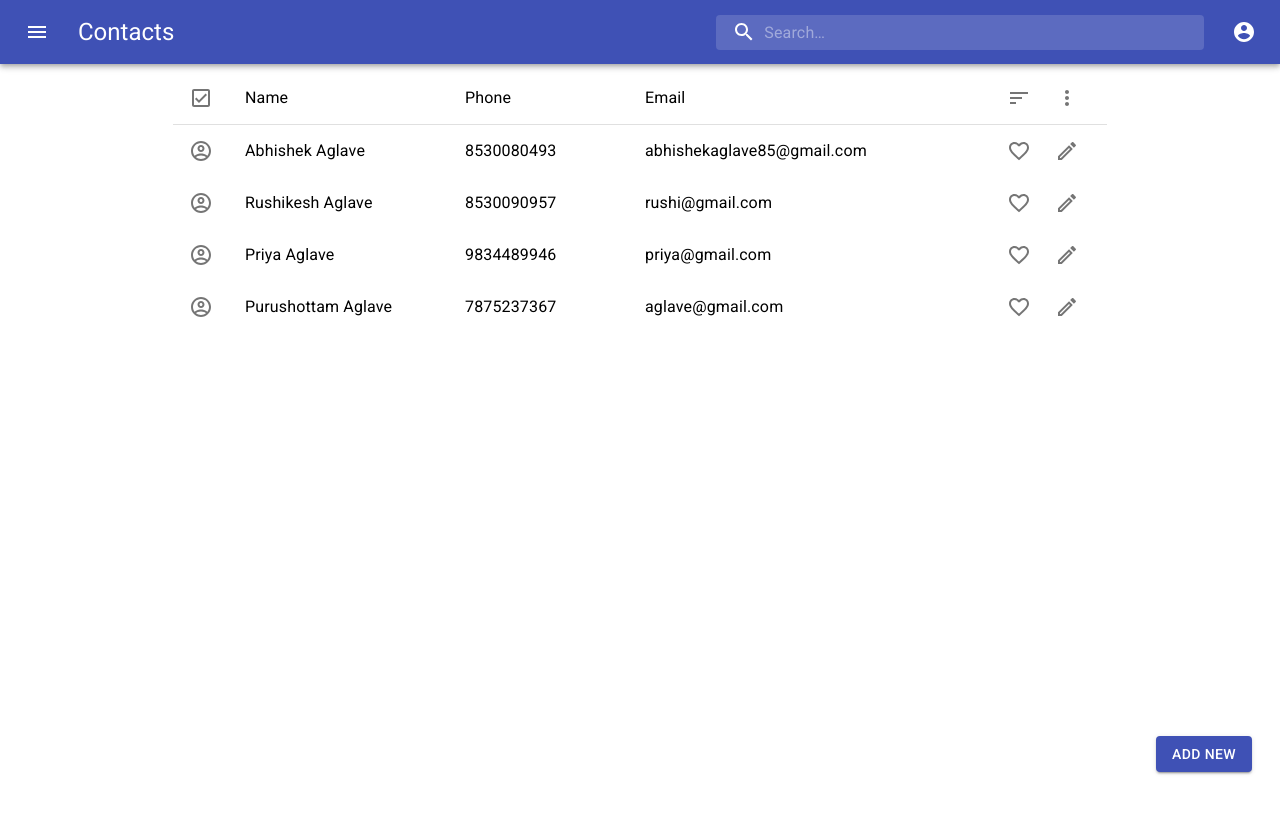
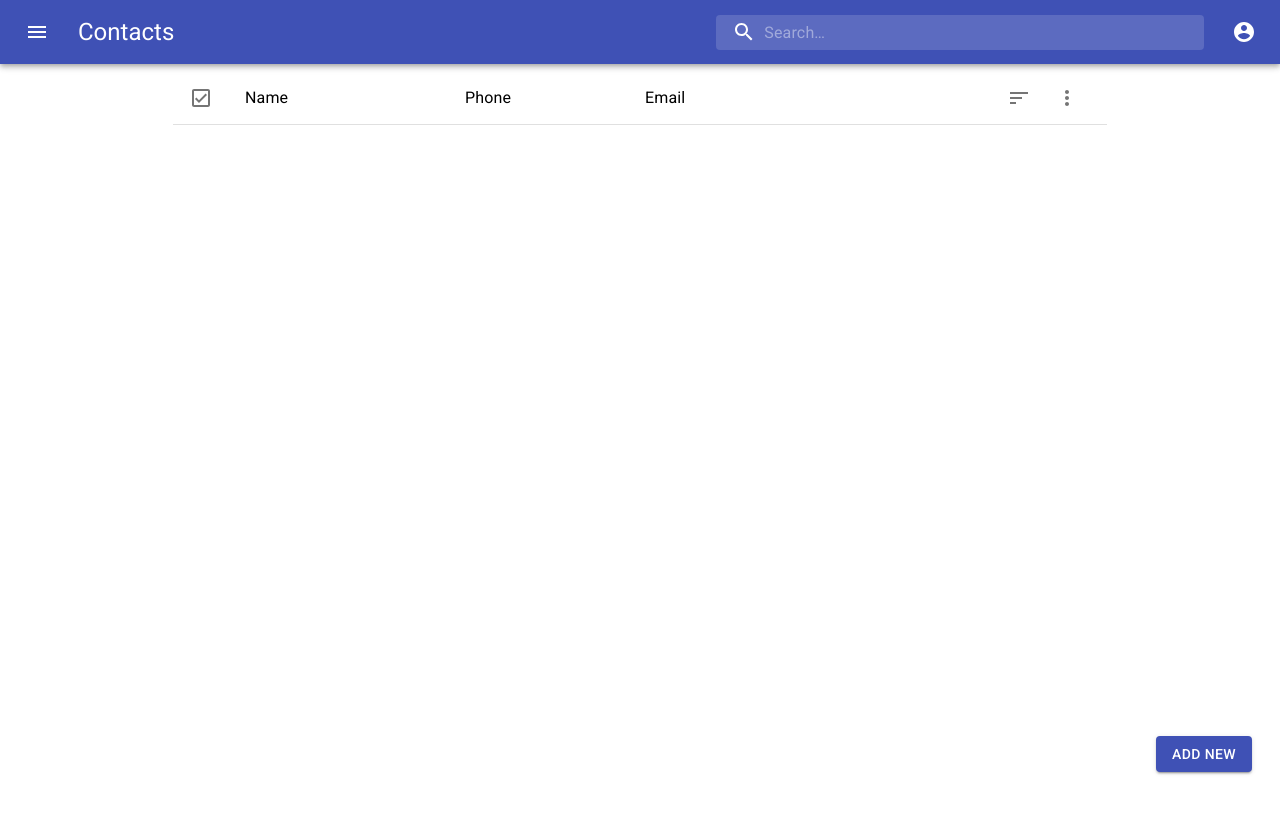
Before and after one commit to AbhishekAglave/react-contacts-app, a React (Create React App) app: page / in a window 1280 px wide. Shown: the top 814 px of the page. Built offline with nearby package versions, Linux system fonts and the light colour scheme.

Commit message:
addContactFeatureAdded

```diff
--- a/src/App.css
+++ b/src/App.css
@@ -53,7 +53,7 @@
 
 /********** add new contact form styling **********/
 
-.save_btn{
+.form-actions{
   position: relative;
   bottom: 10px;
   right: 10px;
--- a/src/App.js
+++ b/src/App.js
@@ -4,31 +4,12 @@ import PrimarySearchAppBar from "./components/PrimarySearchAppBar";
 import AddButton from "./components/AddContact";
 import { BrowserRouter, Routes, Route } from "react-router-dom";
 import NewContactForm from "./components/NewContactForm";
-import React, {useState} from "react";
+import React, { useState } from "react";
 
 function App() {
-  const [contactlist, setContactList] = useState([
-    {
-      name: "Abhishek Aglave",
-      phone: 8530080493,
-      email: "abhishekaglave85@gmail.com",
-    },
-    {
-      name: "Rushikesh Aglave",
-      phone: 8530090957,
-      email: "rushi@gmail.com",
-    },
-    {
-      name: "Priya Aglave",
-      phone: 9834489946,
-      email: "priya@gmail.com",
-    },
-    {
-      name: "Purushottam Aglave",
-      phone: 7875237367,
-      email: "aglave@gmail.com",
-    }
-  ]);
+  const [contactList, setContactList] = useState(
+    JSON.parse(localStorage.getItem("contactList")) || []
+  );
 
   return (
     <BrowserRouter>
@@ -44,7 +25,7 @@ function App() {
               path="/"
               element={
                 <>
-                  <ContactList contactlist={contactlist} />
+                  <ContactList contactList={contactList} />
                   <AddButton />
                 </>
               }
@@ -53,7 +34,7 @@ function App() {
               path="/CreateNewContact"
               element={
                 <NewContactForm
-                  contactlist={contactlist}
+                  contactList={contactList}
                   setContactList={setContactList}
                 />
               }
--- a/src/components/ContactList.js
+++ b/src/components/ContactList.js
@@ -5,16 +5,16 @@ import List from "@material-ui/core/List";
 import Divider from "@material-ui/core/Divider";
 
 function ContactList(props) {
-  const { contactlist } = props;
+  const contactList = props.contactList;
   return (
     <List>
       <ListHeader />
       <Divider />
       <div className="contact-list">
-        {contactlist.map((contact) => {
+        {contactList.map((contact) => {
           return (
             <ContactItem
-              name={contact.name}
+              name={contact.firstName+" "+contact.lastName}
               phone={contact.phone}
               email={contact.email}
             />
--- a/src/components/NewContactForm.js
+++ b/src/components/NewContactForm.js
@@ -1,4 +1,4 @@
-import React from "react";
+import React, { useEffect, useState } from "react";
 import TextField from "@material-ui/core/TextField";
 import { makeStyles } from "@material-ui/core/styles";
 import Typography from "@material-ui/core/Typography";
@@ -6,6 +6,7 @@ import Card from "@material-ui/core/Card";
 import CardActions from "@material-ui/core/CardActions";
 import CardContent from "@material-ui/core/CardContent";
 import Button from "@material-ui/core/Button";
+import { Link } from "react-router-dom";
 
 const useStyles = makeStyles((theme) => ({
   root: {
@@ -16,25 +17,50 @@ const useStyles = makeStyles((theme) => ({
       margin: theme.spacing(2, 1),
       width: 380,
       height: "100%",
-      '@media screen and (max-width: 992px)': {
-          width: "100%",
-          margin: theme.spacing(1, 0)
-      }
+      "@media screen and (max-width: 992px)": {
+        width: "100%",
+        margin: theme.spacing(1, 0),
+      },
     },
   },
 }));
 
 export default function NewContactForm(props) {
+  const contactList = props.contactList;
+  const setContactList = props.setContactList;
 
-  // const {contactList, setContactList} = props;
-  // function addContact(){
-  //   setContactList([...contactList, {}])
-  // }
+  const [firstName, setFirstName] = useState("");
+  const [lastName, setLastName] = useState("");
+  const [phone, setPhone] = useState("");
+  const [email, setEmail] = useState("");
+  const [company, setCompany] = useState();
+  const [title, setTitle] = useState();
+
+  function addContact(event) {
+    event.preventDefault();
+    const newContact = {
+      firstName: firstName,
+      lastName: lastName,
+      phone: phone,
+      email: email,
+    };
+    setFirstName("");
+    setLastName("");
+    setPhone("");
+    setEmail("");
+    setCompany("");
+    setTitle("");
+    setContactList([...contactList, newContact]);
+  }
+
+  useEffect(() => {
+    localStorage.setItem("contactList", JSON.stringify(contactList));
+  }, [contactList]);
 
   const classes = useStyles();
   return (
     <Card className={classes.root}>
-      <form validate autoComplete="off">
+      <form onSubmit={addContact} validate autoComplete="off">
         <CardContent>
           <Typography variant="h5" gutterBottom>
             Create New Contact
@@ -45,11 +71,19 @@ export default function NewContactForm(props) {
               label="First Name"
               className="textfield"
               required
+              onChange={(event) => {
+                setFirstName(event.target.value);
+              }}
+              value={firstName}
             />
             <TextField
               id="standard-error"
               label="Last Name"
               className="textfield"
+              onChange={(event) => {
+                setLastName(event.target.value);
+              }}
+              value={lastName}
             />
           </div>
           <div className="mobile_email_inputs">
@@ -58,13 +92,20 @@ export default function NewContactForm(props) {
               label="Phone Number"
               className="textfield"
               type="tel"
-              required
+              onChange={(event) => {
+                setPhone(event.target.value);
+              }}
+              value={phone}
             />
             <TextField
               id="standard-error"
               label="Email Address"
               className="textfield"
               type="email"
+              onChange={(event) => {
+                setEmail(event.target.value);
+              }}
+              value={email}
             />
           </div>
           <div className="company_title_inputs">
@@ -72,18 +113,33 @@ export default function NewContactForm(props) {
               id="standard-error"
               label="Company"
               className="textfield"
+              onChange={(event) => {
+                setCompany(event.target.value);
+              }}
+              value={company}
             />
             <TextField
               id="standard-error"
               label="Title"
               className="textfield"
+              onChange={(event) => {
+                setTitle(event.target.value);
+              }}
+              value={title}
             />
           </div>
         </CardContent>
-        <CardActions className="save_btn">
-          <Button type="submit" variant="contained" color="primary">
-            Save
-          </Button>
+        <CardActions className="form-actions">
+          <Link to="/" style={{ textDecoration: "none" }}>
+            <Button type="reset" variant="contained" color="primary">
+              Discard
+            </Button>
+          </Link>
+          <Link to="/" style={{ textDecoration: "none" }}>
+            <Button type="submit" variant="contained" color="primary">
+              Save
+            </Button>
+          </Link>
         </CardActions>
       </form>
     </Card>
```
